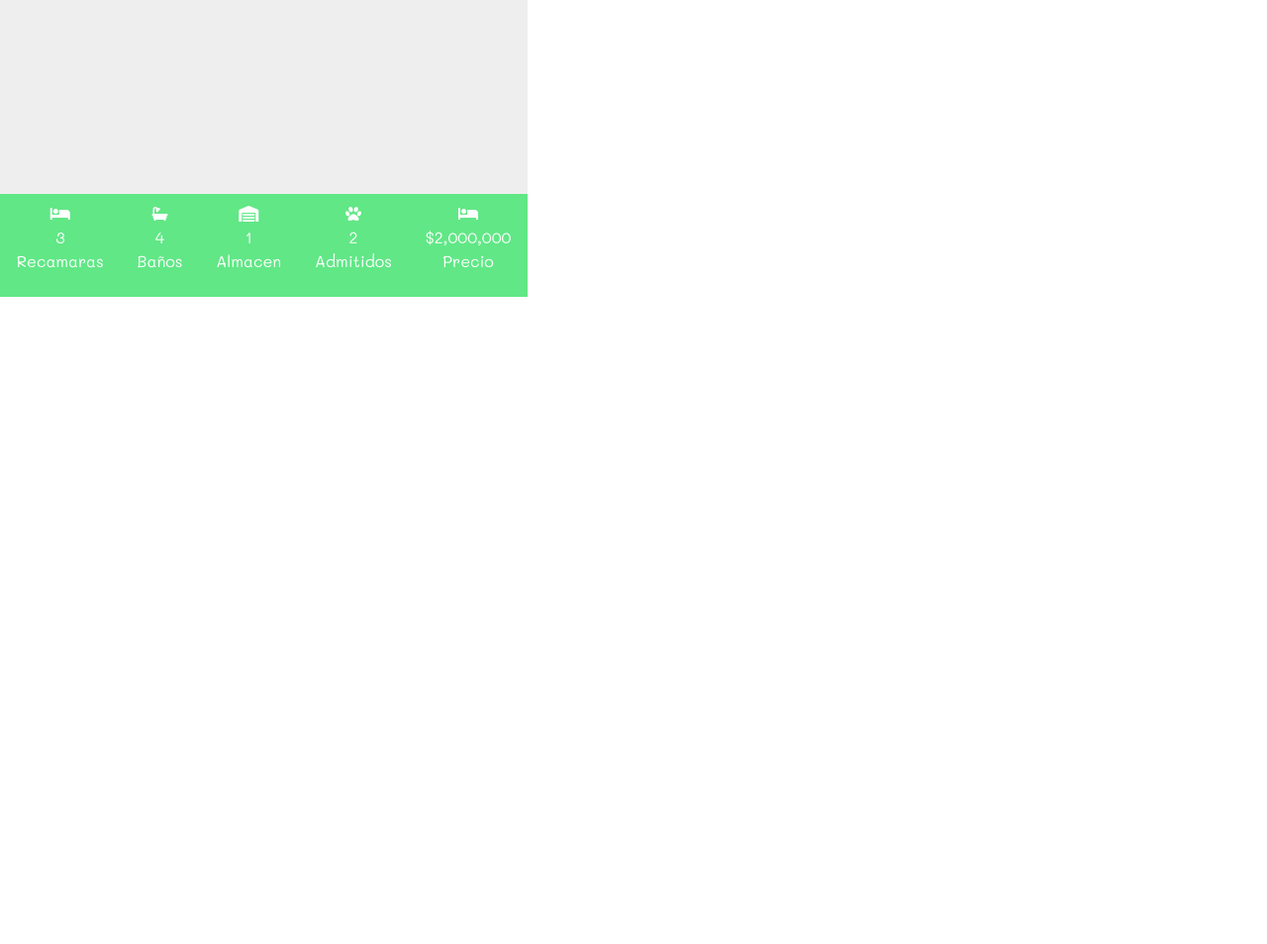
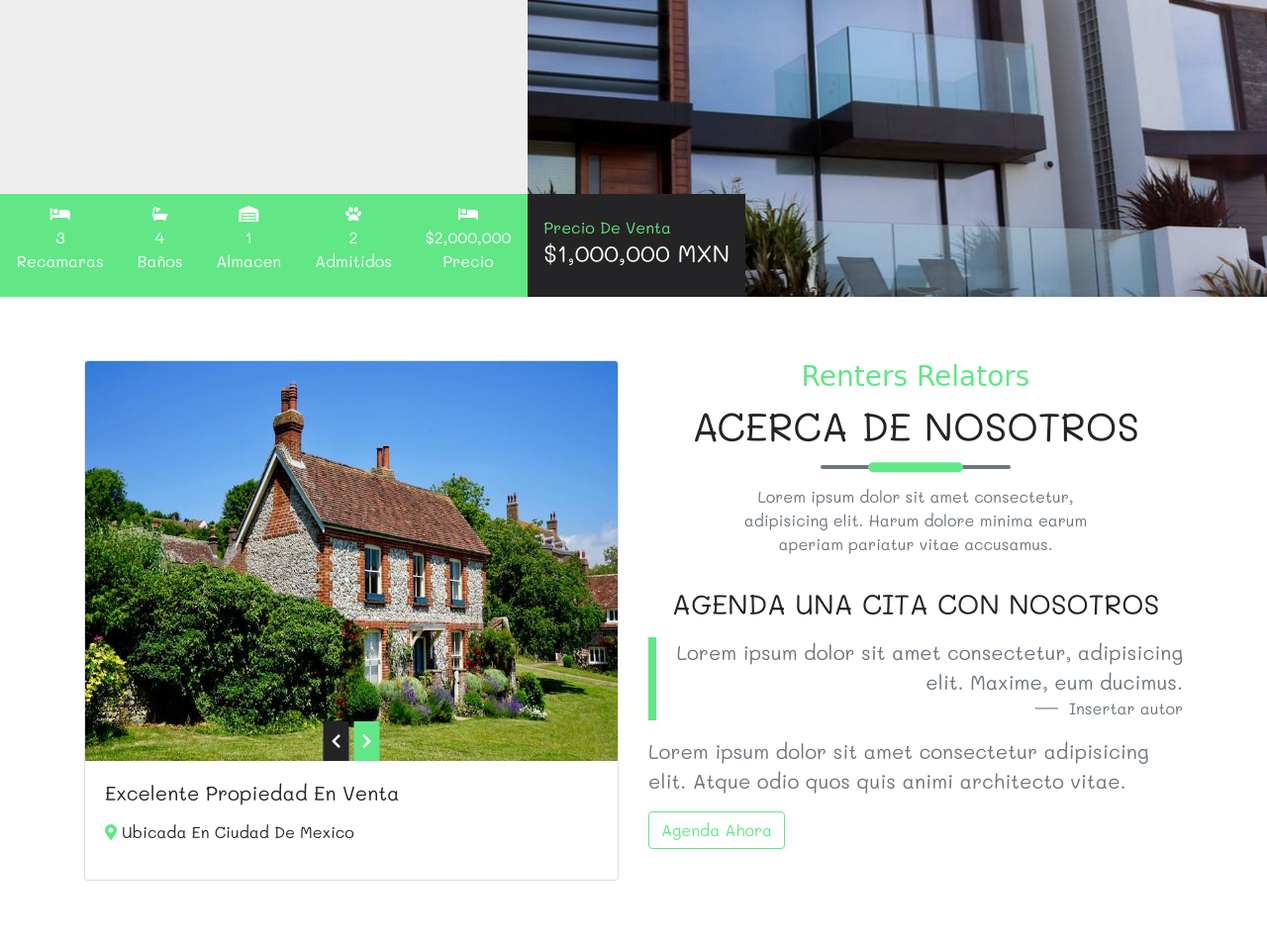
Before and after one commit to DIMM96/bienesraiceslanding, a plain HTML site: page index.html in a window 1280 px wide. Shown: the part 500-1454 px from the top of the page at 99% size. Before the commit the page ends 800 px from the top, so only its background shows below. Drawn offline with Linux system fonts and the light colour scheme.

Commit message:
seccion about terminada

```diff
--- a/css/style.css
+++ b/css/style.css
@@ -57,6 +57,12 @@ body {
 
 .banner-img__footer {
   background: var(--mainDark);
+  position: absolute;
+  bottom: 0;
+  left: 0;
+  height: 104px;
+  display: flex;
+  align-items: center;
 }
 
 .banner-info {
@@ -67,9 +73,60 @@ body {
 
 .banner-img {
   min-height: calc(100vh - 101px);
-  background: url("../img/bannerBcg.jpeg") / center/cover/no-repeat/fixed; /*esto es para acortar las lineas de abajo y anotarlo en una sola linea*/
+  background: url("../img/bannerBcg.jpeg") center/cover fixed no-repeat; /*esto es para acortar las lineas de abajo y anotarlo en una sola linea*/
   /* background-position: center;
   background-size: cover;
   background-repeat: no-repeat;
   background-attachment: fixed; */
+  position: relative;
 }
+
+/* Section About */
+.title-underline {
+  width: 12rem;
+  height: 0.3rem;
+  margin: 0 auto;
+  position: relative;
+  border-radius: 2rem;
+}
+.title-underline__center {
+  position: absolute;
+  height: 0.6rem;
+  background: var(--mainGreen);
+  width: 50%;
+  left: 50%;
+  top: 50%;
+  transform: translate(-50%, -50%);
+  border-radius: 1rem;
+}
+.blockquote {
+  border-left: 0.5rem solid var(--mainGreen);
+}
+/*FIN Section About */
+
+/* IMAGEN ABOUT */
+.img-container {
+  position: relative;
+}
+
+.featured-icons {
+  position: absolute;
+  bottom: 0;
+  left: 50%;
+  transform: translateX(-50%);
+}
+.featured-icon-left {
+  background: var(--mainDark);
+  padding: 0.5rem;
+  display: inline-block;
+  color: var(--mainWhite);
+}
+
+.featured-icon-right {
+  background: var(--mainGreen);
+  padding: 0.5rem;
+  display: inline-block;
+  color: var(--mainWhite);
+}
+
+/* FIN IMAGEN ABOUT */
--- a/index.html
+++ b/index.html
@@ -157,6 +157,89 @@
     </header>
     <!-- FINAL HEADER -->
 
+    <!-- ABOUT SECTION-->
+    <section id="about" class="about py-5">
+      <div class="container">
+        <div class="row">
+          <!-- IMG About -->
+          <div class="col-10 col-md-6 mx-auto my-3">
+            <div class="card">
+              <div class="img-container">
+                <img
+                  src="img/featured-1.jpeg"
+                  alt="property image"
+                  class="card-img-top"
+                />
+                <div class="featured-icons">
+                  <a href="#" class="featured-icon-left"
+                    ><i class="fas fa-chevron-left"></i
+                  ></a>
+                  <a href="#" class="featured-icon-right"
+                    ><i class="fas fa-chevron-right"></i
+                  ></a>
+                </div>
+              </div>
+              <!-- Card  Body -->
+              <div class="card-body">
+                <div class="card-title text-capitalize">
+                  <h5 class="mb-3">Excelente propiedad en venta</h5>
+                  <p>
+                    <span class="text-green"
+                      ><i class="fas fa-map-marker-alt"></i
+                    ></span>
+                    Ubicada en Ciudad de Mexico
+                  </p>
+                </div>
+              </div>
+              <!--END Card  Body -->
+            </div>
+          </div>
+          <!-- Fin IMG About -->
+          <!-- Segunda columna de ABOUT -->
+          <div class="col-10 col-md-6 mx-auto my-3">
+            <!-- INICIO TITULO -->
+            <div class="row">
+              <div class="col text-center mb-3">
+                <h3 class="text-green text-slant text-capitalize">
+                  Renters Relators
+                </h3>
+                <h1 class="text-uppercase">Acerca de Nosotros</h1>
+                <div class="title-underline my-3 bg-secondary">
+                  <div class="title-underline__center"></div>
+                </div>
+                <p class="w-75 mx-auto text-muted">
+                  Lorem ipsum dolor sit amet consectetur, adipisicing elit.
+                  Harum dolore minima earum aperiam pariatur vitae accusamus.
+                </p>
+              </div>
+            </div>
+            <!-- FIN TITULO -->
+            <!-- BODY ABOUT INFO -->
+            <h3 class="text-uppercase text-center mb-3">
+              Agenda una cita con nosotros
+            </h3>
+            <blockquote class="blockquote text-right text-muted mb-3">
+              <p class="mb-0">
+                Lorem ipsum dolor sit amet consectetur, adipisicing elit.
+                Maxime, eum ducimus.
+              </p>
+              <footer class="blockquote-footer text-muted">
+                Insertar autor
+              </footer>
+            </blockquote>
+            <p class="lead text-muted">
+              Lorem ipsum dolor sit amet consectetur adipisicing elit. Atque
+              odio quos quis animi architecto vitae.
+            </p>
+            <a href="#" class="btn green__btn text-capitalize">Agenda Ahora</a>
+            <!-- FIN BODY ABOUT INFO -->
+          </div>
+          <!--FIN Segunda columna de ABOUT -->
+        </div>
+      </div>
+    </section>
+    <!-- FIN ABOUT SECTION -->
+
     <script src="/js/jquery-3.4.1.min.js"></script>
     <script src="/js/bootstrap.bundle.min.js"></script>
   </body>
```
